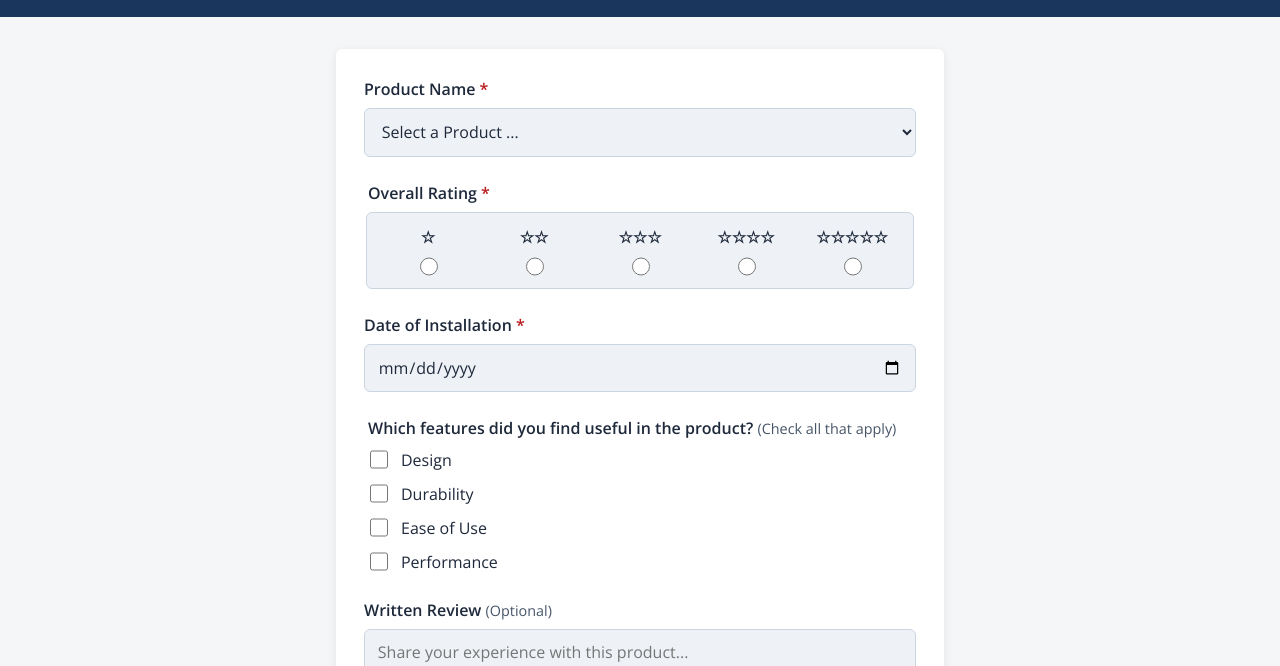
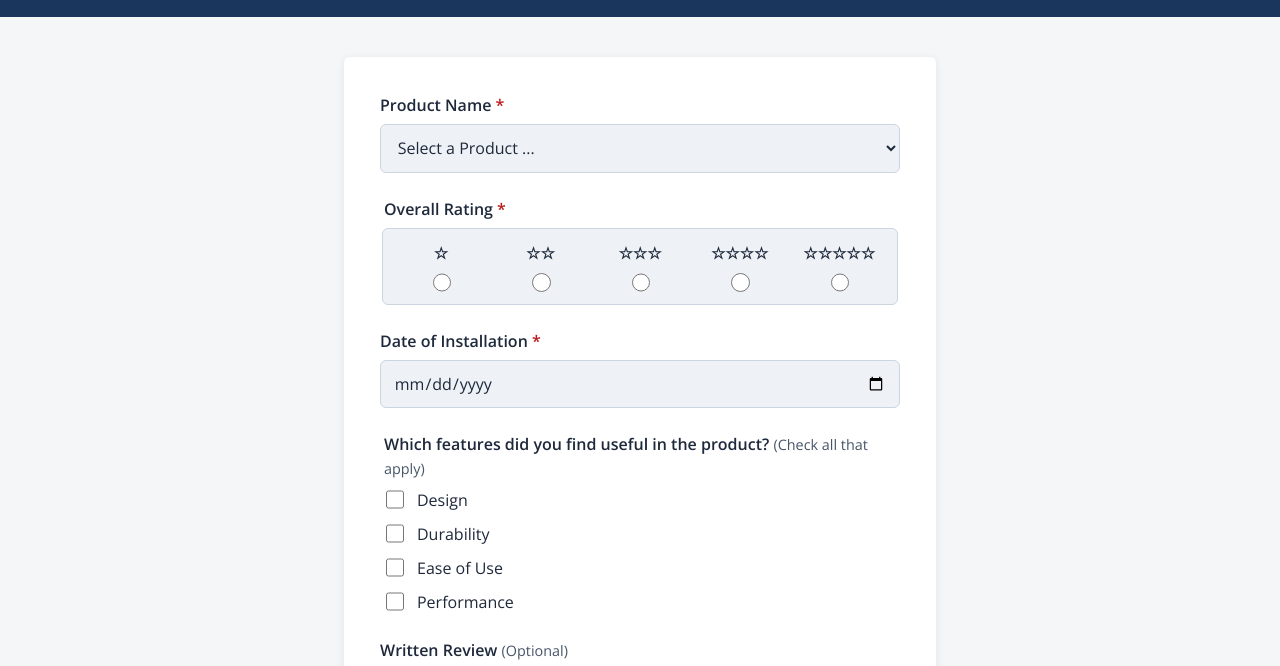
Before and after one commit to Barbington-dave/wdd131, a plain HTML site: page form.html in a window 1280 px wide. Shown: the part 71-737 px from the top of the page. Drawn offline with nearby package versions, Linux system fonts and the light colour scheme.

Commit message:
Product Review Form

```diff
--- a/styles/form.css
+++ b/styles/form.css
@@ -47,7 +47,7 @@ main {
   background-color: var(--surface-color);
   padding: 1.75rem;
   border-radius: var(--radius);
-  box-shadow: 0 2px 10px rgba(15, 23, 42, 0.08);
+  box-shadow: 0 2px 10px #0f172a14;
 }
 
 .form-group {
@@ -170,3 +170,14 @@ footer p {
   margin: 0.25rem 0;
   font-size: 0.9rem;
 }
+
+@media (min-width: 640px) {
+  main {
+    margin: 2.5rem auto;
+    padding: 0 1.5rem;
+  }
+
+  .review-form {
+    padding: 2.25rem;
+  }
+}
```
Also changed, not shown: form.html (+1 -0 lines).
